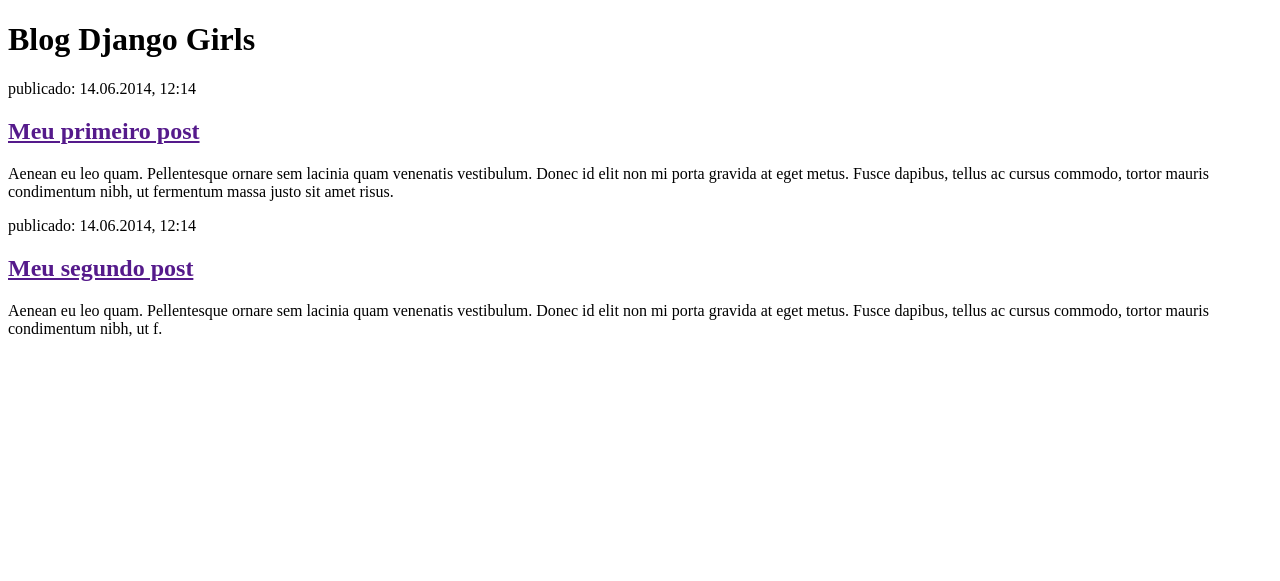
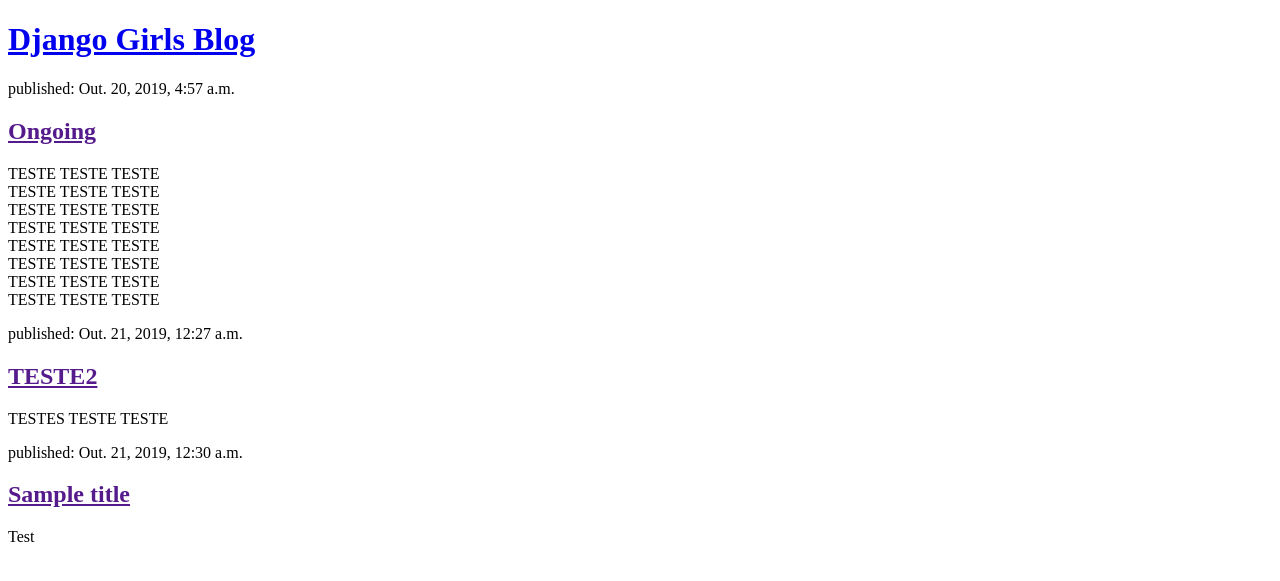
Before and after one commit to renangustavo22/djangogirls, a Django app: page / in a window 1280 px wide. Shown: the top 581 px of the page. Run offline with Django 3.2, Linux system fonts and the light colour scheme; data comes from the database, SQL or seed files in the repository; both versions use the stored data as it was after the commit.

Commit message:
Second Commit- Moficação de template e database

```diff
--- a/blog/templates/blog/post_list.html
+++ b/blog/templates/blog/post_list.html
@@ -1,26 +1,24 @@
 <!DOCTYPE html>
 <html lang="br">
+
 <head>
     <meta charset="UTF-8">
     <title>Blog Django Girls</title>
 </head>
+
 <body>
+
+<div>
+    <h1><a href="/">Django Girls Blog</a></h1>
+</div>
+
+{% for post in posts %}
     <div>
-        <h1>Blog Django Girls</h1>
+        <p>published: {{ post.published_date }}</p>
+        <h2><a href="">{{ post.title }}</a></h2>
+        <p>{{ post.text|linebreaksbr }}</p>
     </div>
-
-    <div>
-        <p>publicado: 14.06.2014, 12:14</p>
-        <h2><a href="">Meu primeiro post</a></h2>
-        <p>Aenean eu leo quam. Pellentesque ornare sem lacinia quam venenatis vestibulum. Donec id elit non mi porta gravida at eget metus. Fusce dapibus, tellus ac cursus commodo, tortor mauris condimentum nibh, ut fermentum massa justo sit amet risus.</p>
-    </div>
-
-    <div>
-        <p>publicado: 14.06.2014, 12:14</p>
-        <h2><a href="">Meu segundo post</a></h2>
-        <p>Aenean eu leo quam. Pellentesque ornare sem lacinia quam venenatis vestibulum. Donec id elit non mi porta gravida at eget metus. Fusce dapibus, tellus ac cursus commodo, tortor mauris condimentum nibh, ut f.</p>
-    </div>
-
+{% endfor %}
 
 </body>
 </html>
--- a/blog/views.py
+++ b/blog/views.py
@@ -1,4 +1,8 @@
 from django.shortcuts import render
+from django.utils import timezone
+from .models import Post
+
 
 def post_list(request):
-    return render(request, 'blog/post_list.html', {})
+    posts = Post.objects.filter(published_date__lte=timezone.now()).order_by('published_date')
+    return render(request, 'blog/post_list.html', {'posts': posts})
```
Also changed, not shown: db.sqlite3.
